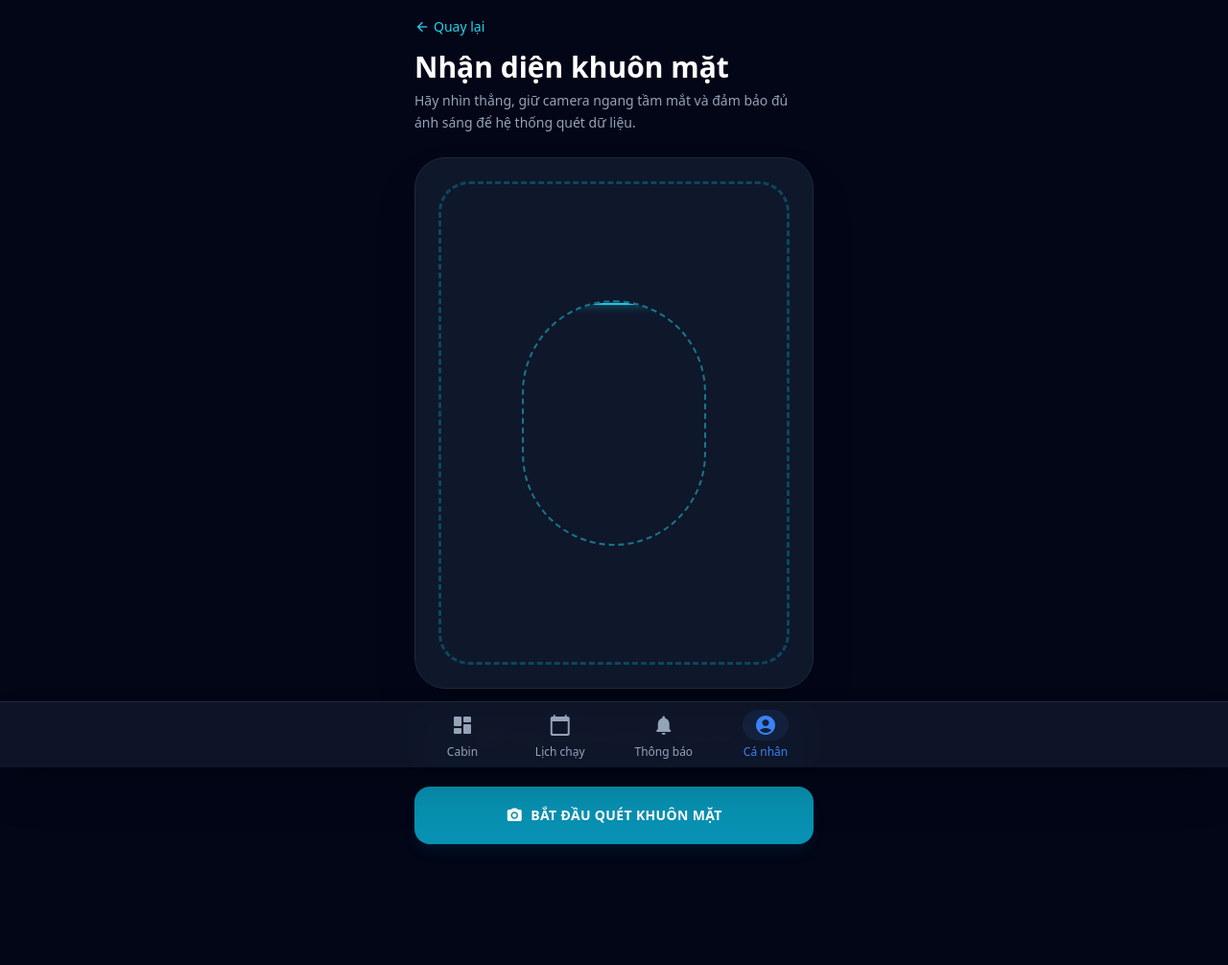
After one commit to Nganphan1514/DACN1, a Flask app: page /driver/register-face in a window 1280 px wide. The commit adds this page. Shown: the whole page at 96% size. Run offline with Flask 3, Linux system fonts and the light colour scheme; some libraries are stand-ins or nearby versions.

```diff
--- /dev/null
+++ b/backend/templates/driver/register_face.html
@@ -0,0 +1,176 @@
+<!DOCTYPE html>
+<html lang="vi">
+
+<head>
+    <meta charset="UTF-8">
+    <meta name="viewport" content="width=device-width, initial-scale=1.0">
+    <title>Đăng ký khuôn mặt</title>
+    <script src="https://cdn.tailwindcss.com"></script>
+    <link href="https://fonts.googleapis.com/icon?family=Material+Icons+Round" rel="stylesheet">
+    <style>
+        /* Hiệu ứng quét radar công nghệ cho khung camera */
+        @keyframes scan {
+            0% {
+                transform: translateY(0);
+            }
+
+            50% {
+                transform: translateY(100%);
+            }
+
+            100% {
+                transform: translateY(0);
+            }
+        }
+
+        .scanner-line {
+            animation: scan 3s linear infinite;
+        }
+    </style>
+</head>
+
+<body class="bg-slate-950 text-white min-h-screen pb-[110px]">
+
+    <div class="max-w-md mx-auto p-4">
+
+        <div class="mb-6">
+            <a href="/driver/profile?tai_xe_id={{ tai_xe_id }}" class="text-cyan-400 text-sm flex items-center gap-1">
+                <span class="material-icons-round text-base">arrow_back</span> Quay lại
+            </a>
+            <h1 class="text-3xl font-bold mt-3">Nhận diện khuôn mặt</h1>
+            <p class="text-slate-400 text-sm mt-1.5 leading-relaxed">
+                Hãy nhìn thẳng, giữ camera ngang tầm mắt và đảm bảo đủ ánh sáng để hệ thống quét dữ liệu.
+            </p>
+        </div>
+
+        <div class="rounded-[32px] overflow-hidden border border-slate-800 bg-slate-900 shadow-2xl relative mb-5">
+            <video id="video" autoplay playsinline class="w-full aspect-[3/4] object-cover scale-x-[-1]"></video>
+
+            <div
+                class="absolute inset-0 border-[3px] border-dashed border-cyan-500/30 rounded-[32px] m-6 pointer-events-none flex items-center justify-center">
+                <div
+                    class="w-48 h-64 border-2 border-dashed border-cyan-400/50 rounded-[100px] relative overflow-hidden">
+                    <div class="scanner-line absolute top-0 left-0 right-0 h-0.5 bg-cyan-400 shadow-[0_0_10px_#22d3ee]">
+                    </div>
+                </div>
+            </div>
+        </div>
+
+        <div class="p-4 rounded-2xl bg-slate-900 border border-slate-800 shadow-md mb-5">
+            <div id="status" class="text-sm font-medium text-slate-400 flex items-center justify-center gap-2">
+                <span class="w-2 h-2 rounded-full bg-amber-500 animate-ping"></span>
+                Camera đang khởi động...
+            </div>
+        </div>
+
+        <button onclick="captureFace()"
+            class="w-full p-4 rounded-2xl bg-cyan-600 hover:bg-cyan-700 active:scale-[0.99] font-bold text-sm tracking-wide text-white transition-all duration-200 shadow-lg shadow-cyan-600/10 flex items-center justify-center gap-2">
+            <span class="material-icons-round text-lg">photo_camera</span>
+            BẮT ĐẦU QUÉT KHUÔN MẶT
+        </button>
+
+    </div>
+
+    <canvas id="canvas" class="hidden"></canvas>
+
+    <div
+        class="fixed bottom-0 left-0 right-0 bg-slate-900/90 backdrop-blur-md border-t border-slate-800 py-2 z-50 shadow-2xl">
+        <div class="w-full max-w-md mx-auto flex justify-around items-center px-4">
+
+            <a href="/driver/dashboard?tai_xe_id={{ tai_xe_id }}"
+                class="flex flex-col items-center gap-1 text-slate-400 hover:text-slate-200 text-xs">
+                <div class="w-12 h-8 flex items-center justify-center">
+                    <span class="material-icons-round text-2xl">dashboard</span>
+                </div>
+                <span>Cabin</span>
+            </a>
+
+            <a href="/driver/schedules?tai_xe_id={{ tai_xe_id }}"
+                class="flex flex-col items-center gap-1 text-slate-400 hover:text-slate-200 text-xs">
+                <div class="w-12 h-8 flex items-center justify-center">
+                    <span class="material-icons-round text-2xl">calendar_today</span>
+                </div>
+                <span>Lịch chạy</span>
+            </a>
+
+            <a href="/driver/notifications?tai_xe_id={{ tai_xe_id }}"
+                class="flex flex-col items-center gap-1 text-slate-400 hover:text-slate-200 text-xs">
+                <div class="w-12 h-8 flex items-center justify-center">
+                    <span class="material-icons-round text-2xl">notifications</span>
+                </div>
+                <span>Thông báo</span>
+            </a>
+
+            <a href="/driver/profile?tai_xe_id={{ tai_xe_id }}"
+                class="flex flex-col items-center gap-1 text-blue-500 font-medium text-xs">
+                <div class="w-12 h-8 rounded-full bg-blue-500/10 flex items-center justify-center">
+                    <span class="material-icons-round text-2xl">account_circle</span>
+                </div>
+                <span>Cá nhân</span>
+            </a>
+
+        </div>
+    </div>
+
+    <script>
+        const video = document.getElementById("video");
+        const canvas = document.getElementById("canvas");
+        const status = document.getElementById("status");
+
+        async function startCamera() {
+            try {
+                const stream = await navigator.mediaDevices.getUserMedia({
+                    video: { facingMode: "user" }
+                });
+                video.srcObject = stream;
+                status.innerHTML = `<span class="material-icons-round text-emerald-400 text-lg">check_circle</span> <span class="text-slate-200">Camera đã sẵn sàng quét</span>`;
+            } catch (error) {
+                status.innerHTML = `<span class="material-icons-round text-rose-500 text-lg">error</span> <span class="text-rose-400">Không mở được quyền truy cập camera</span>`;
+            }
+        }
+
+        async function captureFace() {
+            status.innerHTML = `<span class="material-icons-round text-cyan-400 text-lg animate-spin">sync</span> <span class="text-cyan-400 font-medium">Đang tiến hành phân tích khuôn mặt...</span>`;
+
+            canvas.width = video.videoWidth;
+            canvas.height = video.videoHeight;
+            const ctx = canvas.getContext("2d");
+
+            // Xử lý lật ảnh lại cho đúng hướng mắt nhìn thực tế
+            ctx.translate(canvas.width, 0);
+            ctx.scale(-1, 1);
+            ctx.drawImage(video, 0, 0);
+
+            const image = canvas.toDataURL("image/jpeg");
+
+            try {
+                const response = await fetch("/api/register-face", {
+                    method: "POST",
+                    headers: { "Content-Type": "application/json" },
+                    body: JSON.stringify({
+                        tai_xe_id: "{{ tai_xe_id }}",
+                        image: image
+                    })
+                });
+
+                const result = await response.json();
+
+                if (result.success) {
+                    status.innerHTML = `<span class="material-icons-round text-emerald-400 text-lg">verified</span> <span class="text-emerald-400 font-bold">Xác thực đăng ký thành công!</span>`;
+                    setTimeout(() => {
+                        window.location.href = "/driver/profile?tai_xe_id={{ tai_xe_id }}";
+                    }, 1500);
+                } else {
+                    status.innerHTML = `<span class="material-icons-round text-rose-500 text-lg">cancel</span> <span class="text-rose-400 font-semibold">${result.message}</span>`;
+                }
+            } catch (err) {
+                status.innerHTML = `<span class="material-icons-round text-rose-500 text-lg">cloud_off</span> <span class="text-rose-400">Lỗi kết nối máy chủ</span>`;
+            }
+        }
+
+        startCamera();
+    </script>
+
+</body>
+
+</html>
```
Also changed, not shown: backend/templates/driver/profile.html (+17 -5 lines).
